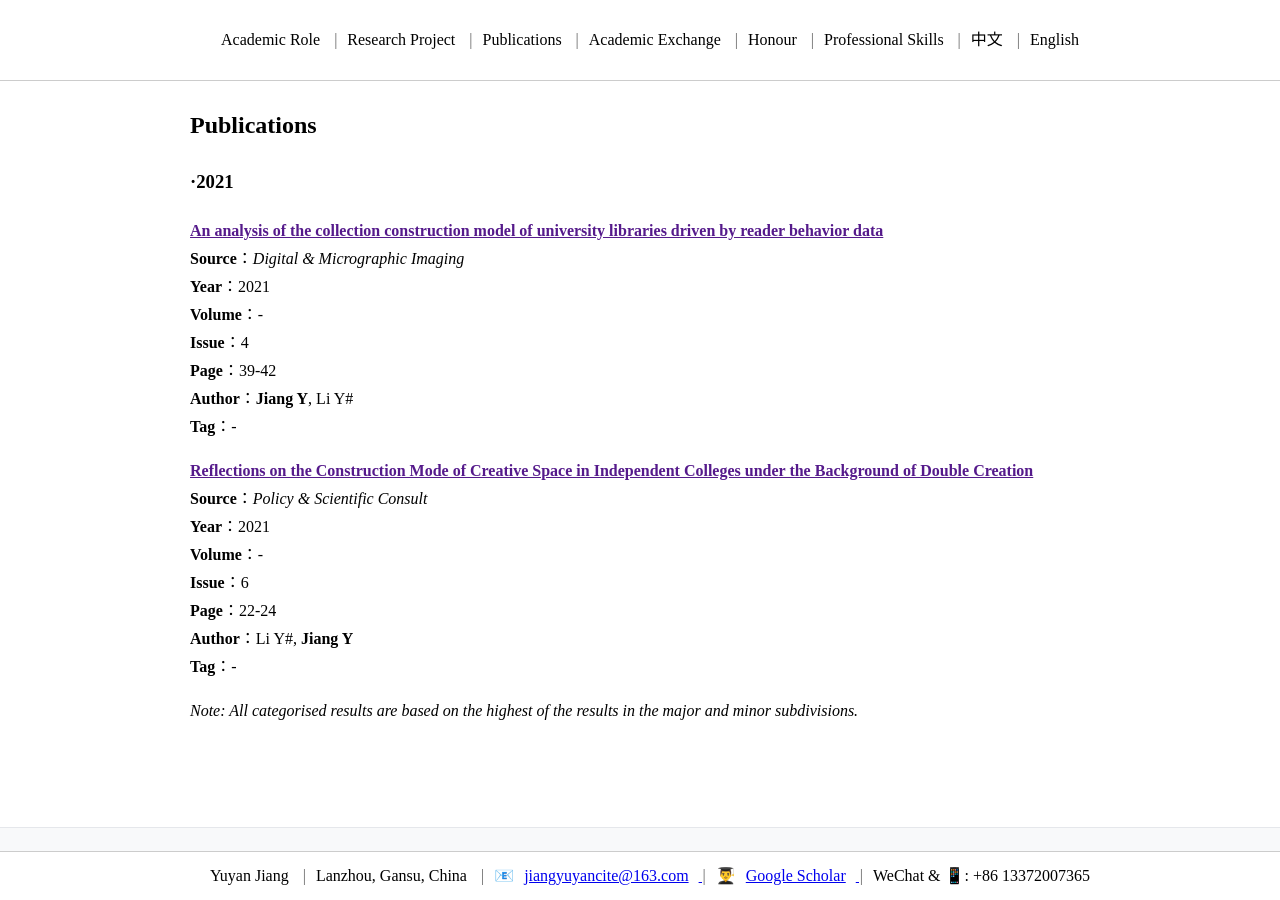
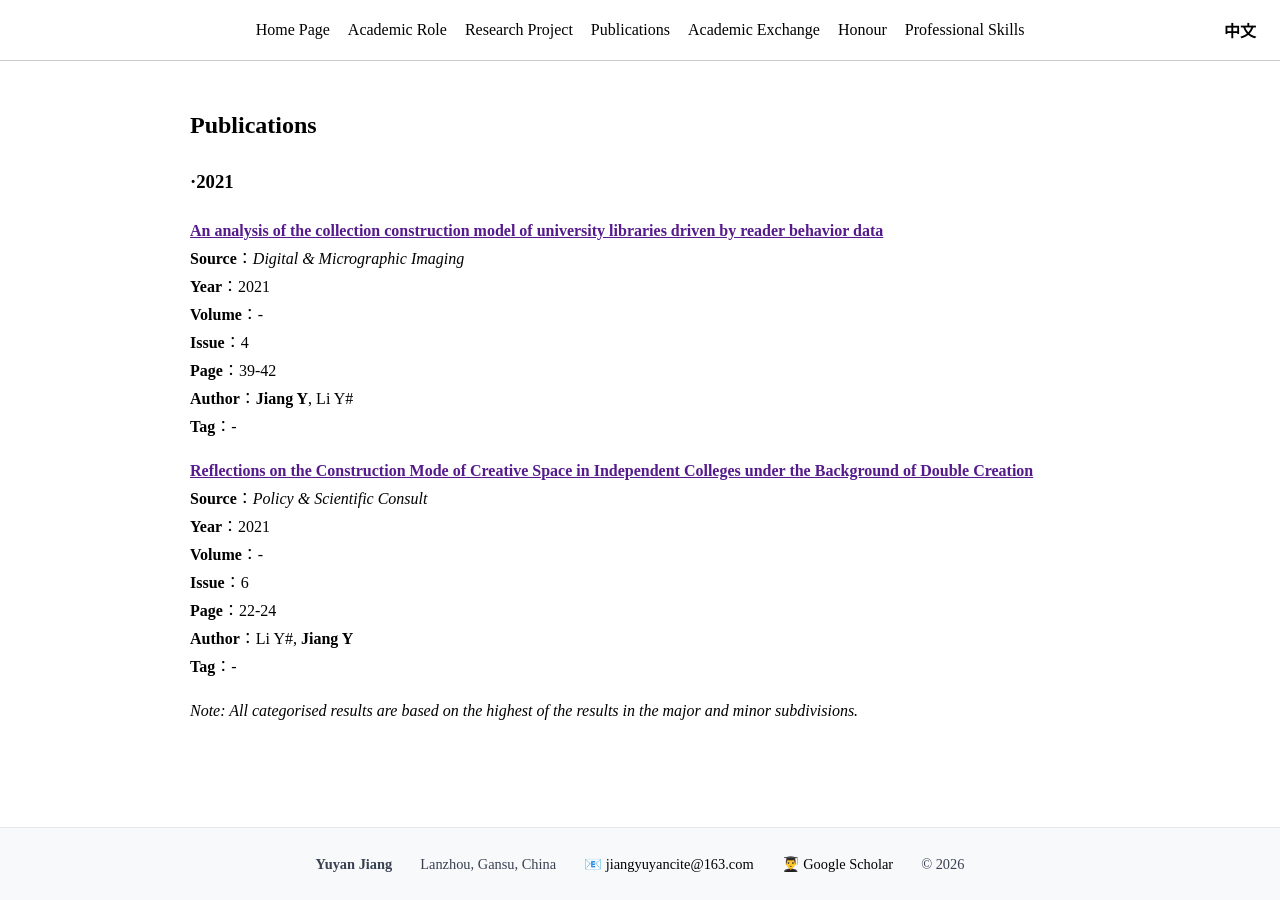
Before and after one commit to jiang-yuyan/Yuyan-Jiang-CV, a Jekyll site: the page built from publication/publication-2021.md, in a window 1280 px wide. Built offline with Jekyll 4.4.1, drawn with Linux system fonts in a browser that asks for light colours; our own code applies the rules of GitHub Pages for plain Markdown files; part of the change alters nothing that is shown.

Commit message:
Update publication-2021.md

```diff
--- a/publication/publication-2021.md
+++ b/publication/publication-2021.md
@@ -1,122 +1,7 @@
-<style>
-    /* 设置导航栏固定在页面顶部 */
-    .navigation {
-        position: fixed;
-        top: 0;
-        left: 0;
-        width: 100%;
-        background-color: white;
-        z-index: 1000;
-        padding: 10px;
-        border-bottom: 1px solid #ccc;
-        display: flex;
-        justify-content: center;
-        align-items: center;
-        gap: 10px; /* 统一设置元素间距 */
-    }
-
-    /* 添加分隔符样式 */
-    .navigation a:not(:last-child)::after {
-        content: " | ";
-        margin-left: 10px;
-        color: #666;
-    }
-
-    /* 为页面主体添加顶部内边距，避免内容被导航栏遮挡 */
-    body {
-        padding-top: 60px;
-        padding-bottom: 60px;
-    }
-
-    /* 设置底部连接栏固定在页面底部 */
-    .connection {
-        position: fixed;
-        bottom: 0;
-        left: 0;
-        width: 100%;
-        background-color: white;
-        z-index: 1000;
-        padding: 10px;
-        border-top: 1px solid #ccc;
-        display: flex;
-        justify-content: center;
-        align-items: center;
-        gap: 10px; /* 统一设置元素间距 */
-    }
-
-    .connection a:not(:last-child)::after {
-        content: " | ";
-        margin-left: 10px;
-        color: #666;
-    }
-
-    /* 下拉菜单样式 */
-    .dropdown {
-        position: relative;
-        display: inline-block;
-    }
-
-    .dropdown-menu {
-        display: none;
-        position: absolute;
-        background-color: white;
-        min-width: 100px;
-        box-shadow: 0px 8px 16px 0px rgba(0,0,0,0.2);
-        z-index: 1001;
-        border: 1px solid #ccc;
-        top: 100%;
-        left: 0;
-    }
-
-    .dropdown-menu a {
-        color: black;
-        padding: 8px 12px;
-        text-decoration: none;
-        display: block;
-        font-size: 14px;
-    }
-
-    .dropdown-menu a:hover {
-        background-color: #f1f1f1;
-    }
-
-    .dropdown:hover .dropdown-menu {
-        display: block;
-    }
-
-    .dropdown-menu a::after {
-        content: none !important;
-    }
-</style>
-
-<div class="navigation">
-<a href="https://jiang-yuyan.github.io/Yuyan-Jiang-CV/role/roles">Academic Role</a>
-<a href="https://jiang-yuyan.github.io/Yuyan-Jiang-CV/project/projects">Research Project</a>
-<div class="dropdown">
-    <a href="https://jiang-yuyan.github.io/Yuyan-Jiang-CV/publication/publications">Publications</a>
-    <div class="dropdown-menu">
-        <a href="https://jiang-yuyan.github.io/Yuyan-Jiang-CV/publication/publication-2025">2025</a>
-        <a href="https://jiang-yuyan.github.io/Yuyan-Jiang-CV/publication/publication-2024">2024</a>
-        <a href="https://jiang-yuyan.github.io/Yuyan-Jiang-CV/publication/publication-2023">2023</a>
-        <a href="https://jiang-yuyan.github.io/Yuyan-Jiang-CV/publication/publication-2022">2022</a>
-        <a href="https://jiang-yuyan.github.io/Yuyan-Jiang-CV/publication/publication-2021">2021</a>
-        <a href="https://jiang-yuyan.github.io/Yuyan-Jiang-CV/publication/publication-2020">2020</a>
-    </div>
-</div>
-<a href="https://jiang-yuyan.github.io/Yuyan-Jiang-CV/exchange/exchanges">Academic Exchange</a>
-<a href="https://jiang-yuyan.github.io/Yuyan-Jiang-CV/honour/honours">Honour</a>
-<a href="https://jiang-yuyan.github.io/Yuyan-Jiang-CV/skill/skills">Professional Skills</a>
-<a href="https://jiang-yuyan.github.io/Yuyan-Jiang-CV/publication/publication-2021-zh">中文</a>
-<a>English</a>
-</div>
-
-<div id="connection" class="connection">
-    <a>Yuyan Jiang</a>
-    <a>Lanzhou, Gansu, China</a>
-    📧<a href="mailto:jiangyuyancite@163.com">jiangyuyancite@163.com</a>
-    👨‍🎓 <a href="https://scholar.google.com/citations?user=QTCEilEAAAAJ">Google Scholar</a>
-    <a>WeChat & 📱: +86 13372007365</a>
-</div>
+---
+layout: default
+title: publication-2021
+---
 
 ## Publications
 
```
